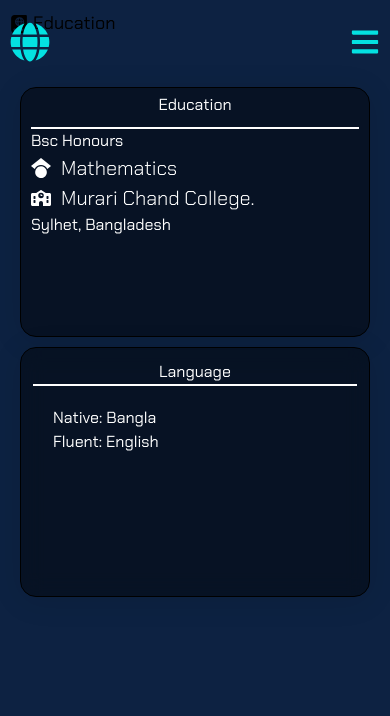
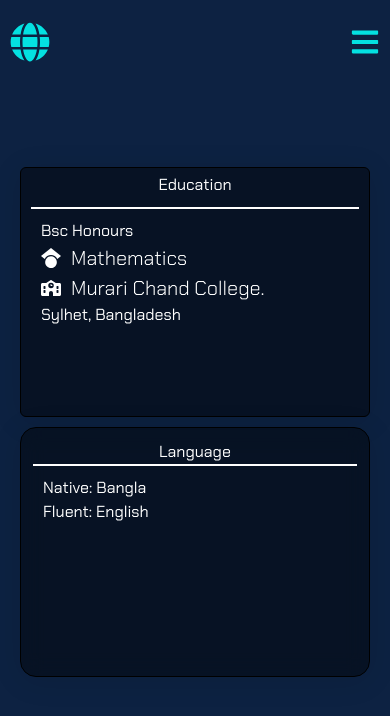
Before and after one commit to mahfuz-ta09/my-portfolio-website, a Next.js app: page /education in a window 390 px wide. Shown: the top 716 px of the page. Built offline with nearby package versions, Linux system fonts and the light colour scheme.

Commit message:
skills page done

```diff
--- a/src/app/(withnavbar)/contact/page.tsx
+++ b/src/app/(withnavbar)/contact/page.tsx
@@ -49,10 +49,6 @@ const ContactPage = () => {
 
   return (
     <div className="contact-holder">
-      <div className="contact-head">
-        <FontAwesomeIcon  className="contact-icon" icon={faMobile}/>
-        <h1>Contact</h1>
-      </div>
 
       <div className="form-container">
         <form onSubmit={handleSubmit(onSubmit)}>
@@ -96,7 +92,7 @@ const ContactPage = () => {
           <h1><TbPhone className="mail-item-logo"/>+88 01871314063</h1>
           <h1><TbPhone className="mail-item-logo"/>+88 01700502013</h1>
           <h1><TbMailFilled className="mail-item-logo"/>mahfuz.ta09@gmail.com</h1>
-          <p>I'm always open to discussing new projects or answering any questions you might have.</p>
+          <p>I'm always open to discuss new projects or answer any questions you might have.</p>
         </div>
 
 
--- a/src/app/(withnavbar)/education/page.tsx
+++ b/src/app/(withnavbar)/education/page.tsx
@@ -4,13 +4,10 @@ import { faBookAtlas, faSchool } from "@fortawesome/free-solid-svg-icons"
 import { FontAwesomeIcon } from "@fortawesome/react-fontawesome"
 
 
+
 const EducationPage = () => {
   return (
     <div className="education-container">
-      <div className="education-head">
-        <FontAwesomeIcon className="education-head-icon" icon={faBookAtlas}/>
-        <h1>Education</h1>
-      </div>
 
       <div className="eduLan">
 
--- a/src/css/Education/Education.css
+++ b/src/css/Education/Education.css
@@ -1,21 +1,5 @@
 .education-container{
     width: 100%;
-}
-
-.education-head{
-    display: flex;
-    align-items: center;
-    justify-content: start;
-    gap: 20px;
-}
-
-.education-head-icon{
-    height:35px;
-    width: 35px;
-}
-
-.education-head h1{
-    font-size: 30px;
 }
 
 .eduLan{
@@ -23,9 +7,9 @@
     align-items: center;
     justify-content: center;
     width: 100%;
+    height: 100vh;
     padding: 50px 0;
     gap: 20px;
-    margin-top: 80px;
 }
 
 .edu{
@@ -39,7 +23,7 @@
     flex-direction: column;
     gap: 10px;
     color: white;
-    border-radius: 16px;
+    border-radius: 6px;
     background: rgba(0, 0, 0, 0.45);
     box-shadow: 0 4px 30px rgba(0, 0, 0, 0.1);
     backdrop-filter: blur(1.1px);
@@ -73,6 +57,7 @@
     gap: 0px;
     border-top: 2px solid white;
     width: 100%;
+    padding: 10px;
 }
 
 .details-1{
@@ -96,49 +81,10 @@
     flex-direction: column;
     align-items: start;
     justify-content: start;
-    padding: 20px;
+    padding: 10px;
     border-top: 2px solid white;
 }
-@media screen and (max-width:1050px) {
-    .education-container{
-        width: 100%;
-        padding: 10px;
-        height: 92vh;
-        overflow: auto;
-    }
-
-    .education-head{
-        gap: 10px;
-    }
-
-    .education-head h1{
-        font-size: 25px;
-    }
-    .eduLan{
-        display: flex;
-        align-items: center;
-        justify-content: center;
-        flex-direction: column;
-        width: 100%;
-        padding: 20px 0;
-        gap: 20px;
-        margin-top: 0px;
-    }
-}
-
 @media screen and (max-width:450px) {
-    .education-head{
-        gap: 5px;
-    }
-
-    .education-head h1{
-        font-size: 18px;
-    }
-
-    .education-head-icon{
-        height: 18px;
-        width : 18px;
-    }
 
     .eduLan{
         display: flex;
@@ -148,7 +94,6 @@
         width: 100%;
         padding: 50px 0;
         gap: 10px;
-        margin-top: 0px;
     }
 
 
@@ -180,6 +125,5 @@
         width: 100%;
         padding: 20px 0;
         gap: 10px;
-        margin-top: 0px;
     }
 }
--- a/src/css/Projects/Projects.css
+++ b/src/css/Projects/Projects.css
@@ -6,7 +6,7 @@
     justify-content: start;
     flex-direction: column;
     overflow-y: scroll;
-    padding: 10vh 10px;
+    padding: 12vh 10px;
 }
 
 .projects-holder::-webkit-scrollbar{
--- a/src/css/skill&tech/skill&tech.css
+++ b/src/css/skill&tech/skill&tech.css
@@ -154,7 +154,7 @@
 
 .expertise-title {
     font-size: 17px;
-    font-weight: bold;
+    font-weight: 500;
     margin-bottom: 10px;
     color: #fff;
 }
@@ -162,7 +162,7 @@
 .expertise-list {
     font-size: 18px;
     line-height: 1.6;
-    font-weight: 600;
+    font-weight: 400;
     color: #ffffff;
 }
 
```
Also changed, not shown: src/css/Contact/Contact.css (+5 -14 lines).
